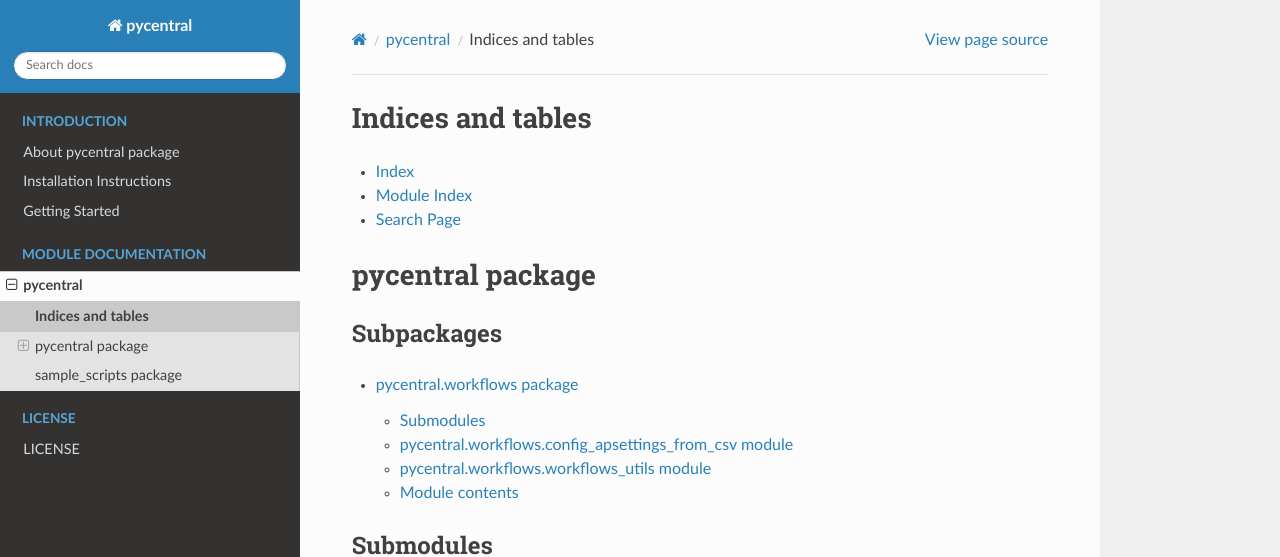
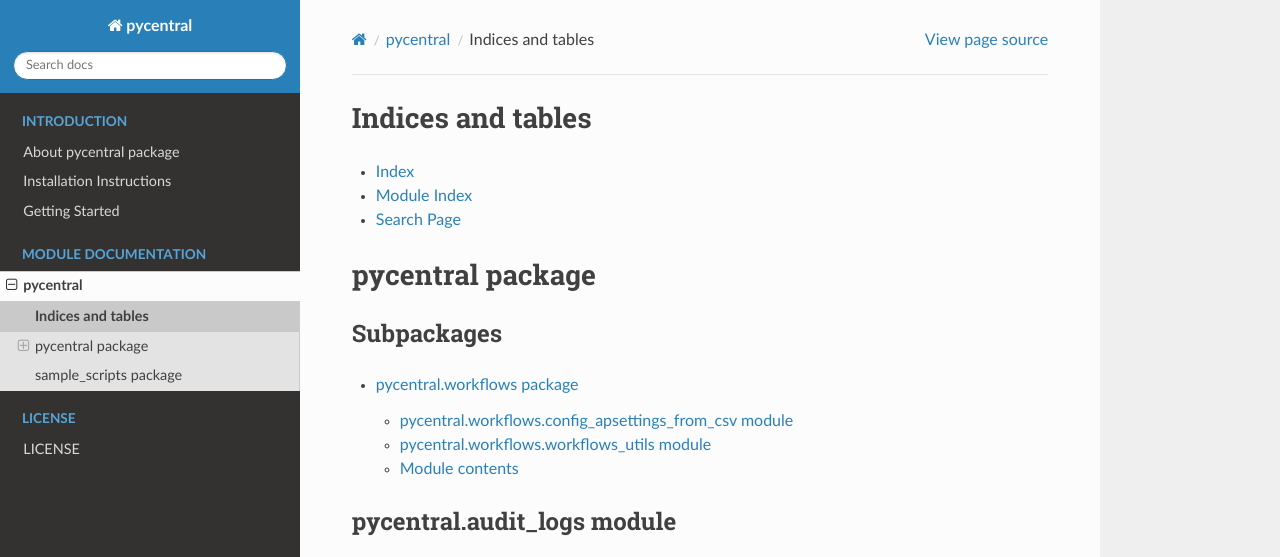
Before and after one commit to aruba/pycentral, a Sphinx documentation site: the page built from docs/source/pycentral.rst, in a window 1280 px wide and 900 px high, cut to the strip 0-557 px from the top of the window. Built offline with Sphinx 7.4.7 and the Read the Docs theme 2.0.0, drawn with Linux system fonts in a browser that asks for light colours.

Commit message:
removed Submodules header

```diff
--- a/docs/source/pycentral.rst
+++ b/docs/source/pycentral.rst
@@ -15,9 +15,6 @@ Subpackages
    :maxdepth: 4
 
    pycentral.workflows
-
-Submodules
-----------
 
 pycentral.audit\_logs module
 ----------------------------
--- a/docs/source/pycentral.workflows.rst
+++ b/docs/source/pycentral.workflows.rst
@@ -1,8 +1,5 @@
 pycentral.workflows package
 ===========================
-
-Submodules
-----------
 
 pycentral.workflows.config\_apsettings\_from\_csv module
 --------------------------------------------------------
--- a/docs/source/sample_scripts.rst
+++ b/docs/source/sample_scripts.rst
@@ -1,8 +1,5 @@
 sample\_scripts package
 =======================
-
-Submodules
-----------
 
 sample\_scripts.pycentral\_base\_sample module
 ----------------------------------------------
```
